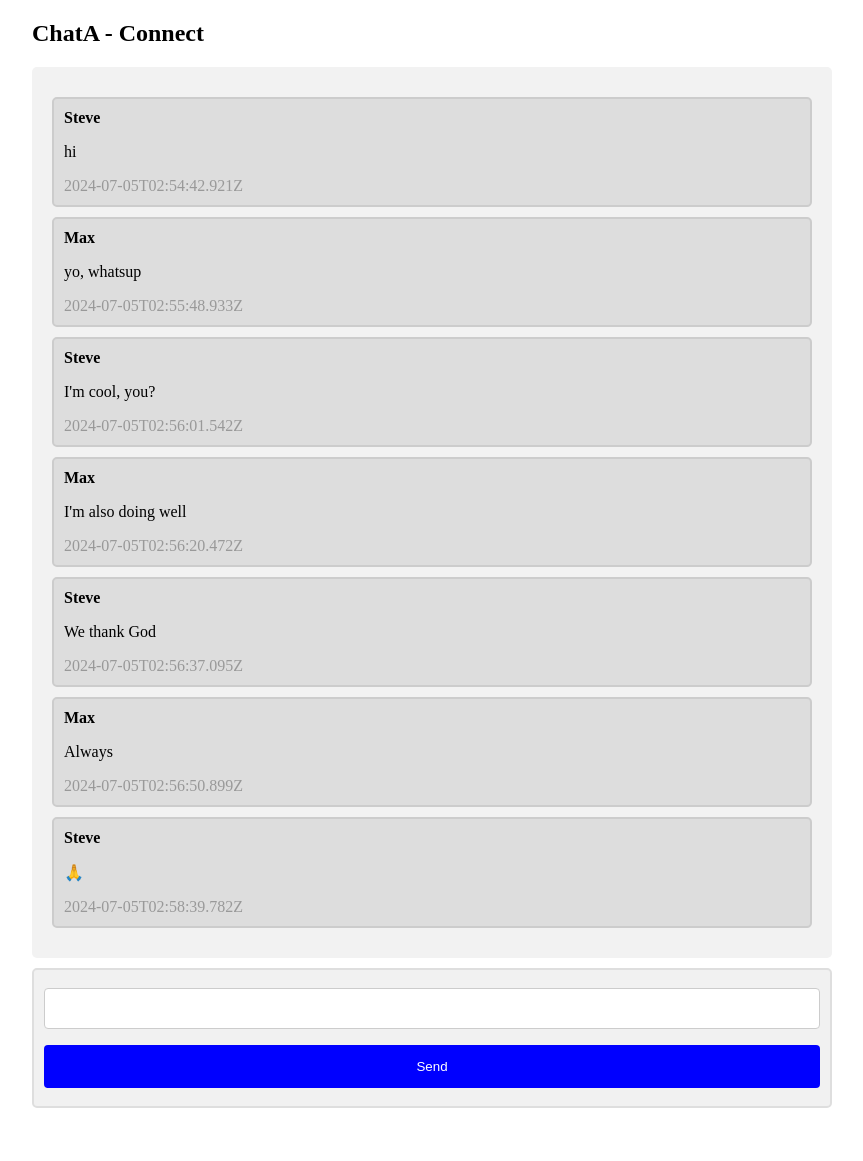
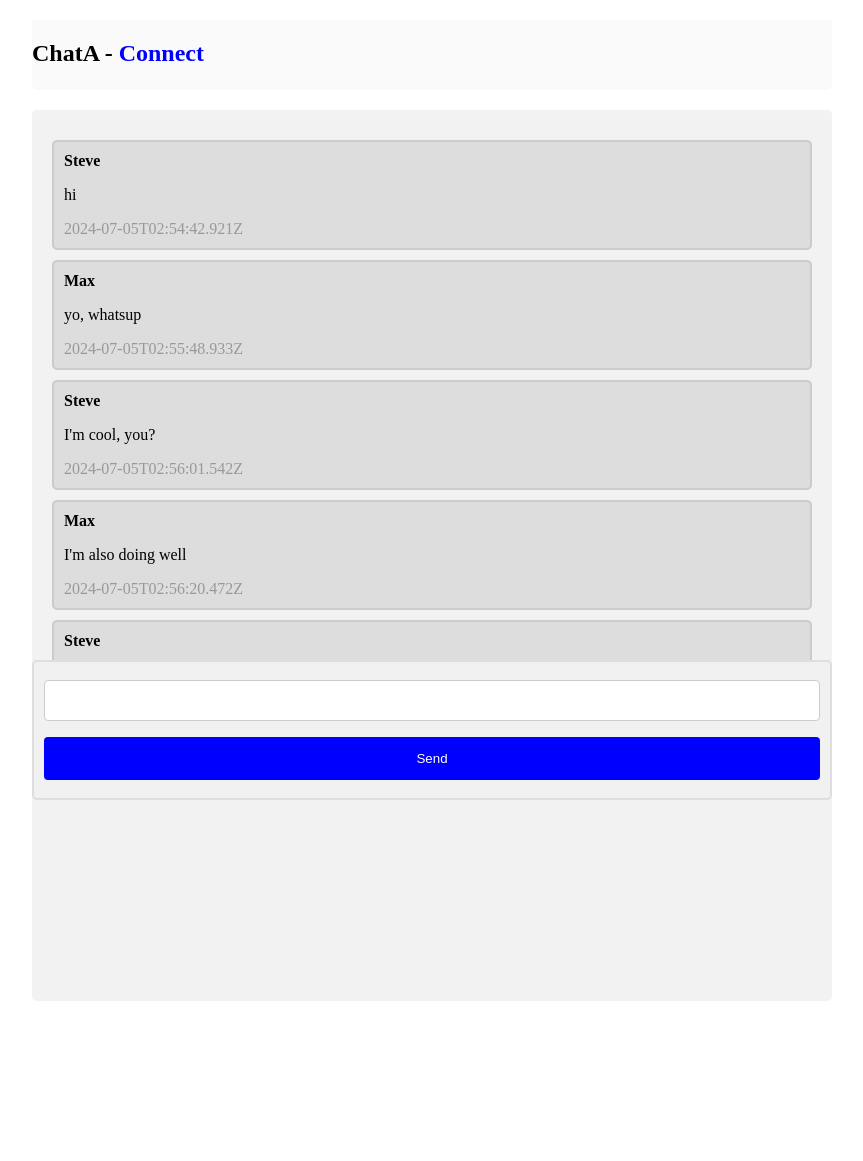
Before and after one commit to charisios/Connect_app, a Django app: a page that uses templates/room.html in a window 1280 px wide. Shown: the whole page, without its empty margins (208-1071 px from the left). Before the commit the page ends 1108 px from the top, so only its background shows below. Run offline with Django 5.2, Linux system fonts and the light colour scheme; data comes from the database, SQL or seed files in the repository; both versions use the stored data as it was after the commit; some libraries are stand-ins or nearby versions.

Commit message:
Styled the app name, made the header stuck on top and the input box stuck at the bottom

```diff
--- a/static/index.css
+++ b/static/index.css
@@ -11,6 +11,10 @@ body {
   padding: 10px;
   margin: 10px 0;
 }
+
+.app_name{
+      color: blue;
+    }
 
 .darker {
   border-color: #ccc;
--- a/static/room.css
+++ b/static/room.css
@@ -3,6 +3,17 @@ body {
       max-width: 800px;
       padding: 0 20px;
       min-height: 100vh;
+      position: relative;
+    }
+
+    h2{
+      background-color:rgba(245, 245, 245, 0.5);
+      border-radius: 0 0 5px 5px;
+      height: 50px;
+      position: sticky;
+      top: 0;
+      z-index: 2;
+      padding-top: 20px;
     }
 
     .container {
@@ -11,7 +22,14 @@ body {
       border-radius: 5px;
       padding: 10px;
       margin: 10px 0;
+      position: sticky;
+      bottom: 0;
+      z-index: 1;
 
+    }
+
+    .app_name{
+      color: blue;
     }
 
     .darker {
--- a/templates/index.html
+++ b/templates/index.html
@@ -9,7 +9,7 @@
 <body>
 
 <div align="center">
-    <h2>Connect</h2>
+    <h2><span class="app_name">Connect</span></h2>
 </div>
 
 
```
Also changed, not shown: db.sqlite3.
